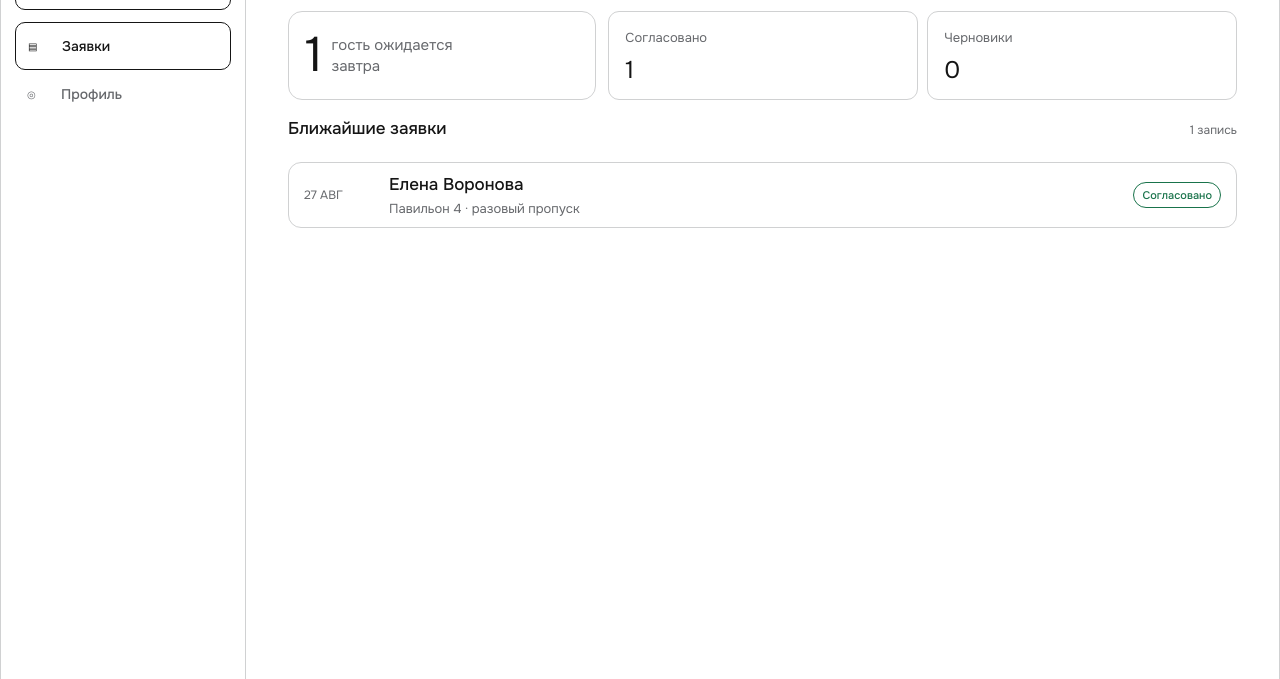
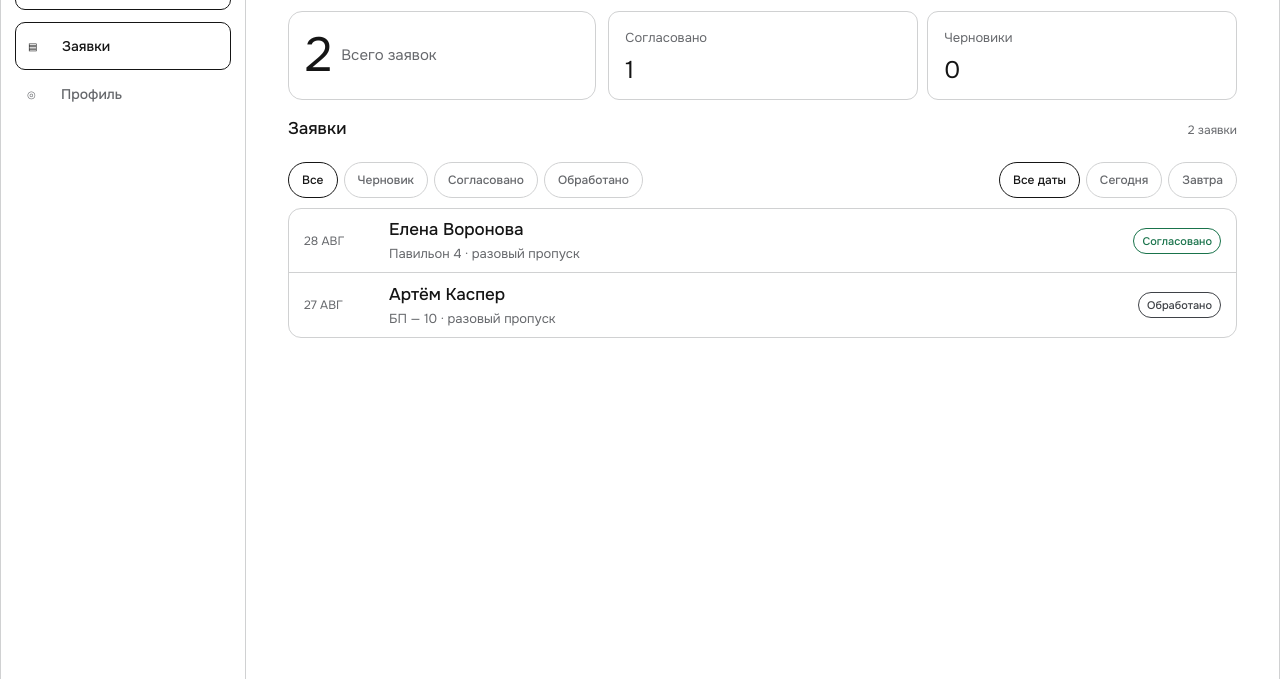
Before and after one commit to naztutnet/chesnikova-pass, a website: page index.html in a window 1280 px wide. Shown: the part 121-800 px from the top of the page. Drawn offline with Linux system fonts and the light colour scheme.

Commit message:
Align dashboard with PassOffice statuses

```diff
--- a/app.js
+++ b/app.js
@@ -51,6 +51,8 @@ const state = {
   draft: readDraft(),
   freeText: "",
   parseResult: null,
+  requestStatus: "all",
+  requestDate: "all",
 };
 
 const app = document.querySelector("#app");
@@ -99,6 +101,64 @@ function guestCountLabel(count) {
   return `${count} гостей`;
 }
 
+function requestCountLabel(count) {
+  const tail = count % 100;
+  const last = count % 10;
+  if (tail > 10 && tail < 20) return `${count} заявок`;
+  if (last === 1) return `${count} заявка`;
+  if (last > 1 && last < 5) return `${count} заявки`;
+  return `${count} заявок`;
+}
+
+function isoDateWithOffset(offset = 0) {
+  const value = new Date();
+  value.setHours(12, 0, 0, 0);
+  value.setDate(value.getDate() + offset);
+  return value.toISOString().slice(0, 10);
+}
+
+function shortDate(value) {
+  return new Intl.DateTimeFormat("ru-RU", { day: "numeric", month: "short" })
+    .format(new Date(`${value}T12:00:00`))
+    .replace(".", "");
+}
+
+function dashboardRequests() {
+  const requests = [
+    { id: "agreed", date: isoDateWithOffset(1), name: "Елена Воронова", place: "Павильон 4", type: "разовый пропуск", status: "Согласовано", statusKey: "agreed" },
+    { id: "processed", date: isoDateWithOffset(0), name: "Артём Каспер", place: "БП — 10", type: "разовый пропуск", status: "Обработано", statusKey: "processed" },
+  ];
+  if (hasDraftData()) {
+    requests.unshift({
+      id: "draft",
+      date: state.draft.date,
+      name: visitorName() || "Новый посетитель",
+      place: state.draft.room || "Место не указано",
+      type: guestCountLabel(state.draft.visitors.length),
+      status: "Черновик",
+      statusKey: "draft",
+      resumable: true,
+    });
+  }
+  return requests;
+}
+
+function filterChip(label, value, current, kind) {
+  const active = value === current;
+  return `<button class="filter-chip${active ? " active" : ""}" type="button" data-filter-${kind}="${value}" aria-pressed="${active}">${label}</button>`;
+}
+
+function requestRow(request) {
+  const tag = request.resumable ? "button" : "article";
+  const action = request.resumable ? ' type="button" data-action="resume"' : "";
+  const statusClass = request.statusKey === "agreed" ? "status-ok" : request.statusKey === "processed" ? "status-processed" : "status-draft";
+  return `<${tag} class="request-row${request.resumable ? " request-row-draft" : ""}"${action}>
+    <span class="request-date">${escapeHtml(shortDate(request.date))}</span>
+    <span class="request-person"><b>${escapeHtml(request.name)}</b><small>${escapeHtml(request.place)} · ${escapeHtml(request.type)}</small></span>
+    <i class="status-pill ${statusClass}">${escapeHtml(request.status)}</i>
+  </${tag}>`;
+}
+
 function hasDraftData() {
   return Boolean(
     state.draft.room
@@ -108,25 +168,42 @@ function hasDraftData() {
 }
 
 function renderHome() {
-  const draftCard = hasDraftData() ? `
-    <button class="request-row request-row-draft" type="button" data-action="resume">
-      <span class="request-date"><i class="status-pill status-draft">Черновик</i></span>
-      <span class="request-person"><b>${escapeHtml(visitorName() || "Новый посетитель")}</b><small>${escapeHtml(state.draft.room || "Место не указано")} · ${guestCountLabel(state.draft.visitors.length)}</small></span>
-      <span class="row-arrow" aria-hidden="true">→</span>
-    </button>` : "";
+  const requests = dashboardRequests();
+  const filtered = requests.filter((request) => {
+    const statusMatches = state.requestStatus === "all" || request.statusKey === state.requestStatus;
+    const dateMatches = state.requestDate === "all" || request.date === isoDateWithOffset(state.requestDate === "today" ? 0 : 1);
+    return statusMatches && dateMatches;
+  });
+  const agreed = requests.filter((request) => request.statusKey === "agreed").length;
+  const drafts = requests.filter((request) => request.statusKey === "draft").length;
+  const requestRows = filtered.length
+    ? filtered.map(requestRow).join("")
+    : `<div class="request-empty"><b>Заявок не найдено</b><span>Попробуйте изменить статус или дату.</span></div>`;
 
   app.innerHTML = `
     <section class="dashboard">
       <header class="dashboard-head">
         <div><h1>Заявки</h1><span>${escapeHtml(formatToday())}</span></div>
       </header>
-      <div class="big-stat"><strong>1</strong><span>гость ожидается<br />завтра</span></div>
-      <div class="stat-grid"><article><span>Согласовано</span><b>1</b></article><article><span>Черновики</span><b>${hasDraftData() ? 1 : 0}</b></article></div>
+      <div class="big-stat"><strong>${requests.length}</strong><span>Всего заявок</span></div>
+      <div class="stat-grid"><article><span>Согласовано</span><b>${agreed}</b></article><article><span>Черновики</span><b>${drafts}</b></article></div>
       <section class="requests-section">
-        <div class="section-title"><h2>Ближайшие заявки</h2><span>${hasDraftData() ? "2 записи" : "1 запись"}</span></div>
+        <div class="section-title"><h2>Заявки</h2><span>${requestCountLabel(filtered.length)}</span></div>
+        <div class="request-filters">
+          <div class="filter-group" role="group" aria-label="Статус заявки">
+            ${filterChip("Все", "all", state.requestStatus, "status")}
+            ${filterChip("Черновик", "draft", state.requestStatus, "status")}
+            ${filterChip("Согласовано", "agreed", state.requestStatus, "status")}
+            ${filterChip("Обработано", "processed", state.requestStatus, "status")}
+          </div>
+          <div class="filter-group" role="group" aria-label="Дата посещения">
+            ${filterChip("Все даты", "all", state.requestDate, "date")}
+            ${filterChip("Сегодня", "today", state.requestDate, "date")}
+            ${filterChip("Завтра", "tomorrow", state.requestDate, "date")}
+          </div>
+        </div>
         <div class="request-list">
-          <article class="request-row"><span class="request-date">27 авг</span><span class="request-person"><b>Елена Воронова</b><small>Павильон 4 · разовый пропуск</small></span><i class="status-pill status-ok">Согласовано</i></article>
-          ${draftCard}
+          ${requestRows}
         </div>
       </section>
     </section>`;
@@ -375,6 +452,14 @@ function render() {
 }
 
 document.addEventListener("click", (event) => {
+  const statusFilter = event.target.closest("[data-filter-status]");
+  const dateFilter = event.target.closest("[data-filter-date]");
+  if (statusFilter || dateFilter) {
+    if (statusFilter) state.requestStatus = statusFilter.dataset.filterStatus;
+    if (dateFilter) state.requestDate = dateFilter.dataset.filterDate;
+    haptic("selection");
+    return renderHome();
+  }
   const target = event.target.closest("[data-action]");
   const action = target?.dataset.action;
   if (!action) return;
--- a/index.html
+++ b/index.html
@@ -9,7 +9,7 @@
     <link rel="preconnect" href="https://fonts.googleapis.com" />
     <link rel="preconnect" href="https://fonts.gstatic.com" crossorigin />
     <link href="https://fonts.googleapis.com/css2?family=Onest:wght@400;500&display=swap" rel="stylesheet" />
-    <link rel="stylesheet" href="./styles.css?v=13" />
+    <link rel="stylesheet" href="./styles.css?v=14" />
   </head>
   <body>
     <div class="app-shell">
@@ -37,6 +37,6 @@
     </div>
 
     <div class="toast" id="toast" role="status" aria-live="polite"></div>
-    <script type="module" src="./app.js?v=5"></script>
+    <script type="module" src="./app.js?v=6"></script>
   </body>
 </html>
--- a/styles.css
+++ b/styles.css
@@ -82,6 +82,11 @@ body[data-screen="text-preview"] main { padding-bottom: calc(28px + var(--safe-b
 .section-title { display: flex; align-items: baseline; justify-content: space-between; margin-bottom: 10px; }
 .section-title h2 { margin: 0; font-size: 17px; }
 .section-title span { color: var(--muted); font-size: 11px; }
+.request-filters { display: flex; align-items: center; justify-content: space-between; gap: 10px; margin-bottom: 10px; }
+.filter-group { display: flex; gap: 6px; min-width: 0; overflow-x: auto; scrollbar-width: none; }
+.filter-group::-webkit-scrollbar { display: none; }
+.filter-chip { flex: 0 0 auto; min-height: 34px; padding: 0 11px; border: 1px solid var(--line); border-radius: 999px; color: var(--muted); background: var(--surface); font-size: 11px; font-weight: 500; cursor: pointer; white-space: nowrap; }
+.filter-chip.active { border-color: var(--ink); color: var(--ink); }
 .request-list { overflow: hidden; border: 1px solid var(--line); border-radius: 13px; background: var(--surface); }
 .request-row { display: grid; grid-template-columns: 60px 1fr auto; align-items: center; gap: 9px; width: 100%; min-height: 60px; padding: 9px 11px; border: 0; border-bottom: 1px solid var(--line); background: transparent; text-align: left; }
 .request-row:last-child { border-bottom: 0; }
@@ -92,7 +97,11 @@ button.request-row { cursor: pointer; }
 .request-person small { margin-top: 5px; color: var(--muted); font-size: 10px; }
 .status-pill { display: inline-flex; align-items: center; min-height: 24px; padding: 0 8px; border-radius: 999px; font-size: 9px; font-style: normal; font-weight: 800; white-space: nowrap; }
 .status-ok { color: #19734b; background: #e5f5ed; }
+.status-processed { color: #3f4247; background: #ececeb; }
 .status-draft { color: #5e6166; background: #ececeb; }
+.request-empty { display: grid; gap: 5px; padding: 26px 14px; text-align: center; }
+.request-empty b { font-size: 14px; }
+.request-empty span { color: var(--muted); font-size: 12px; }
 .row-arrow { justify-self: end; color: var(--accent); }
 .request-row-draft { color: var(--ink); }
 
@@ -555,7 +564,7 @@ main { border-radius: 0; background: #ffffff; }
 .request-person b { font-size: 16px; }
 .request-person small { font-size: 12px; }
 .status-pill { min-height: 26px; border: 1px solid currentColor; font-size: 11px; background: #ffffff; }
-.status-ok, .status-draft { background: #ffffff; }
+.status-ok, .status-processed, .status-draft { background: #ffffff; }
 .request-row-draft { grid-template-columns: 88px minmax(0, 1fr) auto; }
 
 .step-meta { font-size: 11px; }
@@ -682,6 +691,8 @@ input, textarea { min-height: 50px; border-color: var(--line); background: #ffff
   .stat-grid article { min-height: 88px; }
   .stat-grid span { font-size: 13px; }
   .requests-section { grid-column: 1 / -1; grid-row: 3; }
+  .request-filters { min-height: 36px; }
+  .filter-chip { min-height: 36px; padding: 0 13px; font-size: 12px; }
   .request-date { font-size: 12px; }
   .request-person b { font-size: 17px; }
   .request-person small { font-size: 13px; }
@@ -701,6 +712,12 @@ input, textarea { min-height: 50px; border-color: var(--line); background: #ffff
   input, textarea { font-size: 16px; }
 }
 
+@media (max-width: 759px) {
+  .request-filters { display: grid; justify-content: stretch; }
+  .filter-group { margin-right: -14px; padding-right: 14px; }
+  .filter-chip { min-height: 36px; font-size: 12px; }
+}
+
 @media (prefers-reduced-motion: reduce) {
   *, *::before, *::after { scroll-behavior: auto !important; transition-duration: .01ms !important; animation-duration: .01ms !important; }
 }
```
